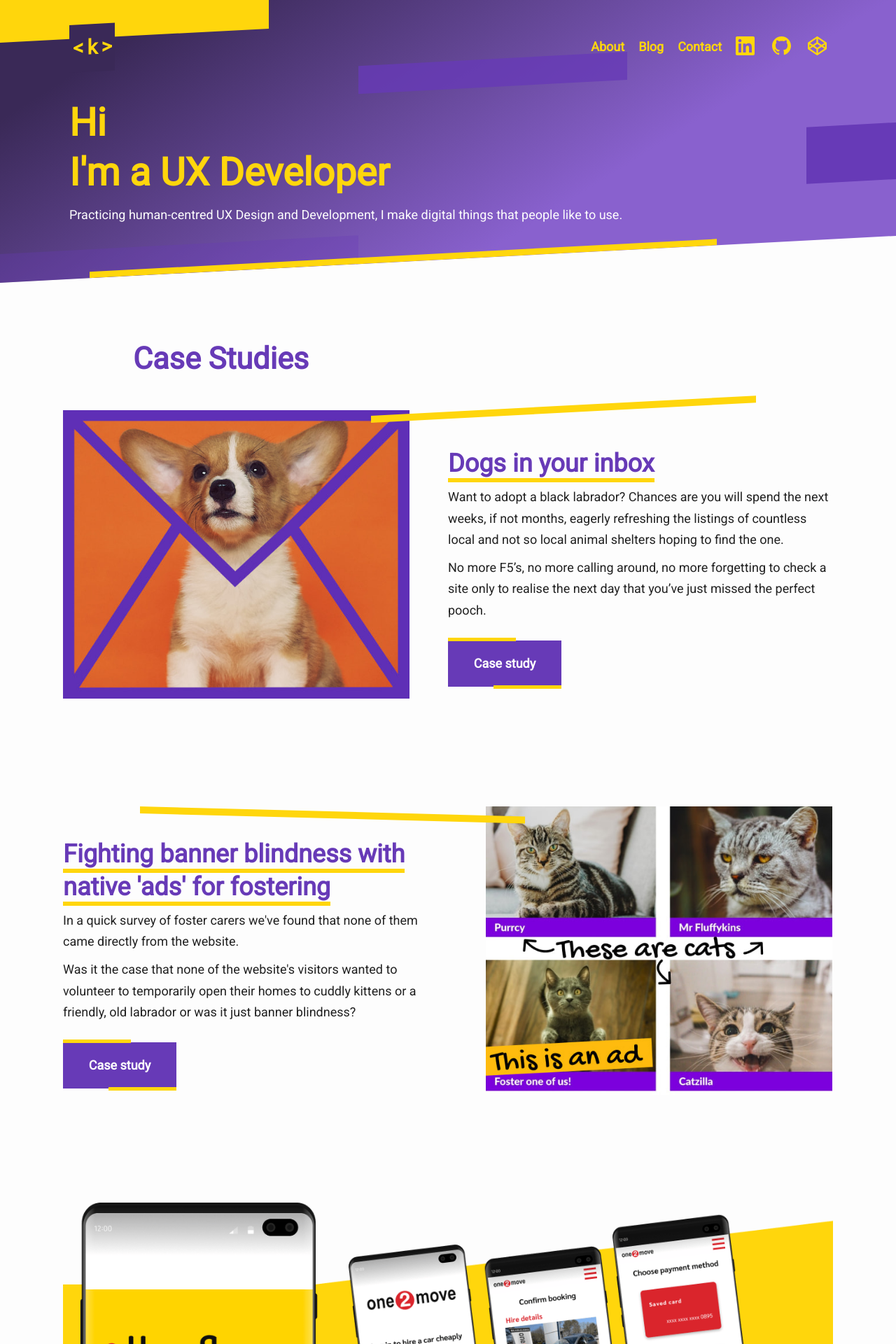
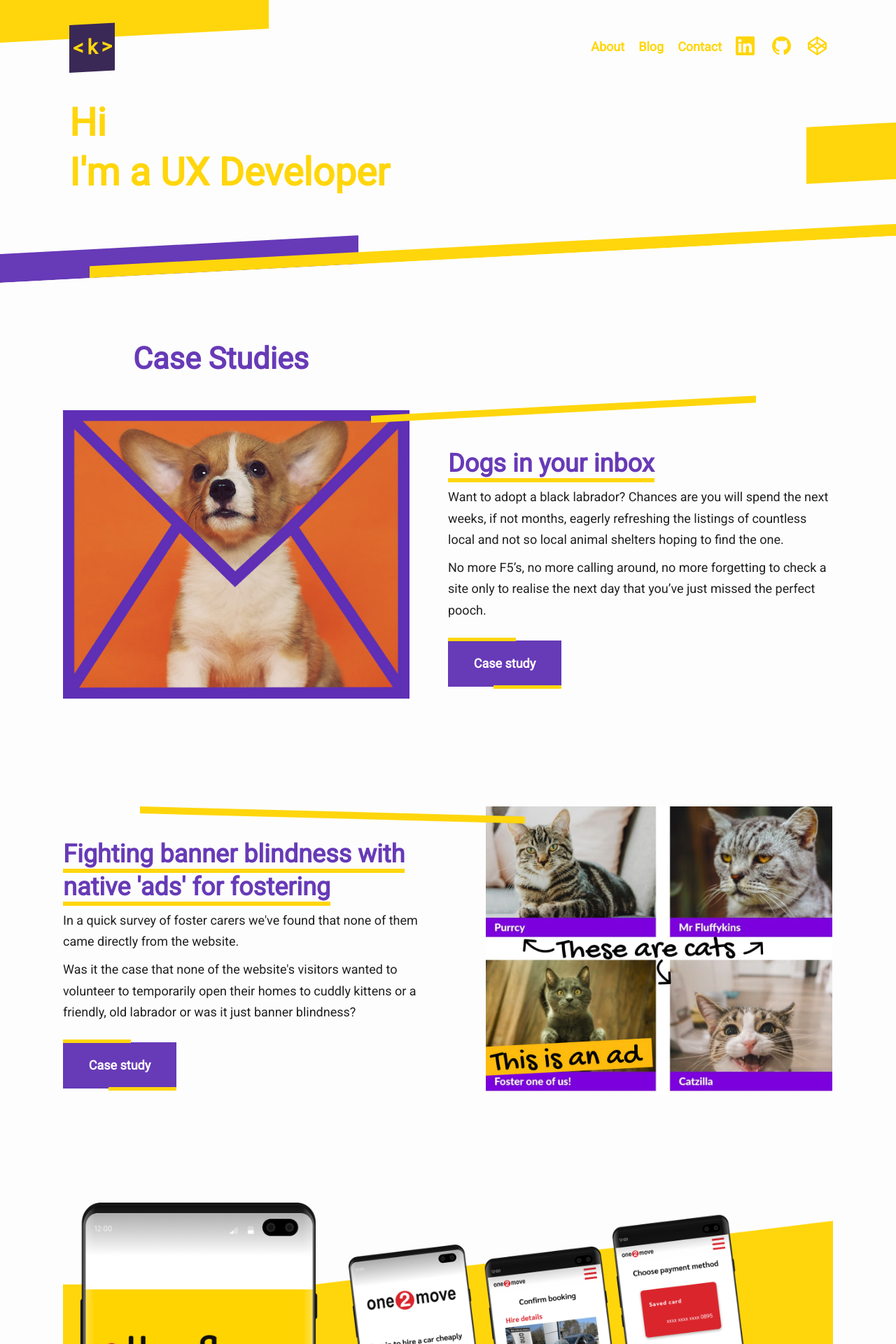
Before and after one commit to krisztin/cuddly-wixen, a Jekyll site: the page built from index.html, in a window 1280 px wide. Shown: the top 1920 px of the page at 70% size. Built offline with Jekyll 4.4.1, drawn with Linux system fonts in a browser that asks for light colours.

Commit message:
stripes recolour and rm one

```diff
--- a/_includes/header.html
+++ b/_includes/header.html
@@ -1,6 +1,5 @@
 <header class="relativity header--main">
   <div class="stripes">
-    <span></span>
     <span></span>
     <span></span>
     <span></span>
--- a/_sass/partials/_layout.scss
+++ b/_sass/partials/_layout.scss
@@ -295,48 +295,37 @@ Stripes
   width: 100%;
   height: 100%;
   overflow: hidden;
-  background: linear-gradient(150deg, $colour-primary--dark 15%, $colour-primary--light 70%);
 }
 
 .stripes span {
   &:first-child {
-    top: 30%;
-    height: 10%;
-    width: 30%;
-    left: 40%;
-    background: $colour-primary;
-    opacity: 0.8;
-  }
-
-  &:nth-child(2) {
     width: 40%;
     height: 10%;
     bottom: 0;
     background: $colour-primary;
-    opacity: 0.3;
   }
 
-  &:nth-child(3) {
-    width: 70%;
-    height: 2%;
+  &:nth-child(2) {
+    width: 90%;
+    height: 4%;
     bottom: 0;
     left: 10%;
     background: $colour-secondary;
   }
 
-  &:nth-child(4) {
+  &:nth-child(3) {
     width: 30%;
     height: 15%;
     top: 0;
     background: $colour-secondary;
   }
 
-  &:nth-child(5) {
+  &:nth-child(4) {
     width: 10%;
     height: 20%;
     bottom: 20%;
     right: 0;
-    background: $colour-primary;
+    background: $colour-secondary;
   }
 }
 
```
